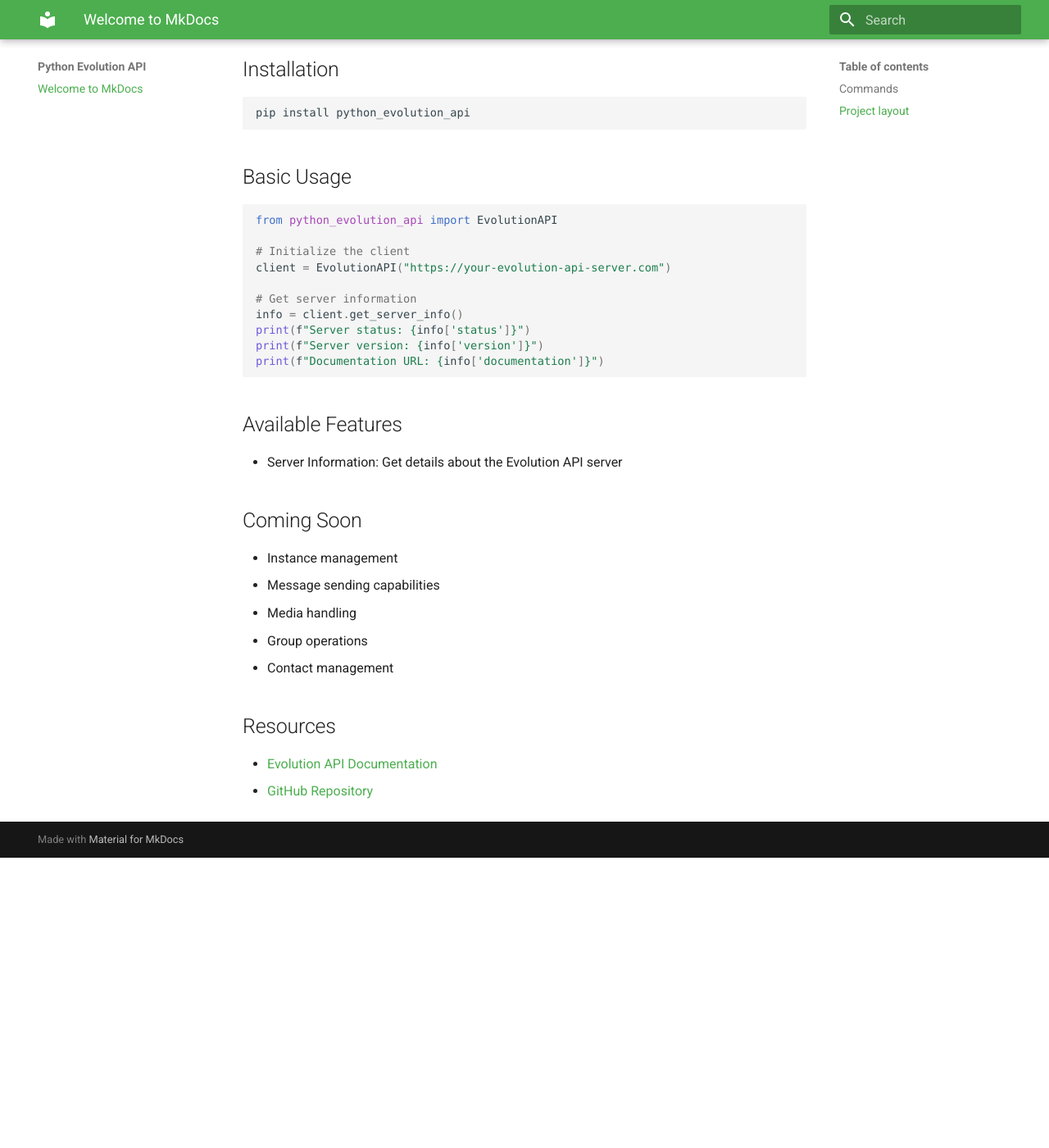
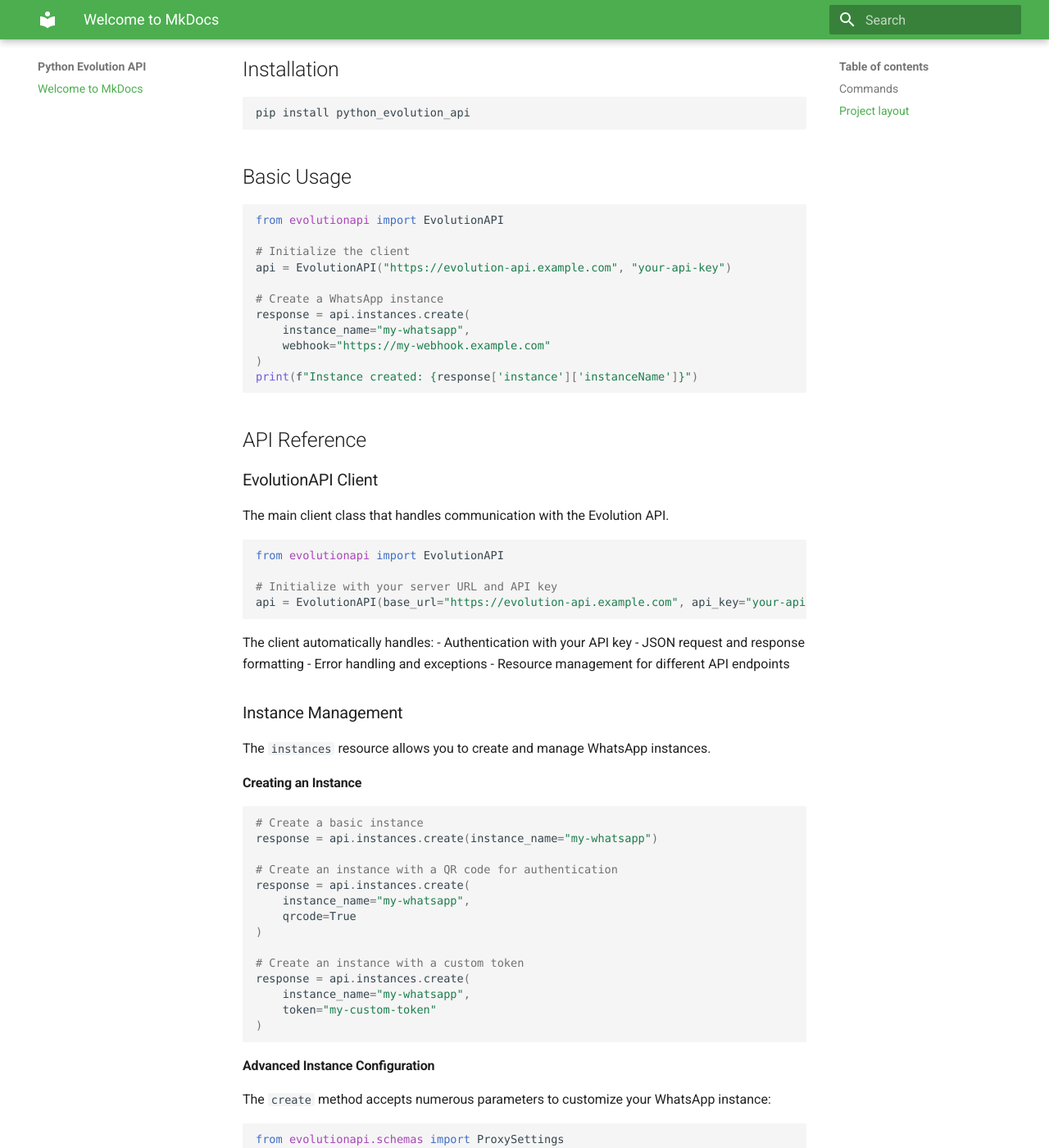
Before and after one commit to hudsonbrendon/python-evolution-api, an MkDocs documentation site: the page built from docs/index.md, in a window 1280 px wide and 1400 px high, scrolled down 707 px. Shown: the whole window at 82% size. Built offline with MkDocs 1.6.1 and Material for MkDocs 9.7.7, drawn with Linux system fonts in a browser that asks for light colours; some web fonts are replaced; before the commit the page ends 1753 px from its top, so only the background shows below that; some of the changed text lies outside the part shown.

Commit message:
docs: update docs

````diff
--- a/docs/index.md
+++ b/docs/index.md
@@ -29,29 +29,168 @@
 ## Basic Usage
 
 ```python
-from python_evolution_api import EvolutionAPI
+from evolutionapi import EvolutionAPI
 
 # Initialize the client
-client = EvolutionAPI("https://your-evolution-api-server.com")
+api = EvolutionAPI("https://evolution-api.example.com", "your-api-key")
 
-# Get server information
-info = client.get_server_info()
-print(f"Server status: {info['status']}")
-print(f"Server version: {info['version']}")
-print(f"Documentation URL: {info['documentation']}")
+# Create a WhatsApp instance
+response = api.instances.create(
+    instance_name="my-whatsapp",
+    webhook="https://my-webhook.example.com"
+)
+print(f"Instance created: {response['instance']['instanceName']}")
 ```
 
-## Available Features
+## API Reference
 
-- Server Information: Get details about the Evolution API server
+### EvolutionAPI Client
 
-## Coming Soon
+The main client class that handles communication with the Evolution API.
 
-- Instance management
-- Message sending capabilities
-- Media handling
-- Group operations
-- Contact management
+```python
+from evolutionapi import EvolutionAPI
+
+# Initialize with your server URL and API key
+api = EvolutionAPI(base_url="https://evolution-api.example.com", api_key="your-api-key")
+```
+
+The client automatically handles:
+- Authentication with your API key
+- JSON request and response formatting
+- Error handling and exceptions
+- Resource management for different API endpoints
+
+### Instance Management
+
+The `instances` resource allows you to create and manage WhatsApp instances.
+
+#### Creating an Instance
+
+```python
+# Create a basic instance
+response = api.instances.create(instance_name="my-whatsapp")
+
+# Create an instance with a QR code for authentication
+response = api.instances.create(
+    instance_name="my-whatsapp",
+    qrcode=True
+)
+
+# Create an instance with a custom token
+response = api.instances.create(
+    instance_name="my-whatsapp",
+    token="my-custom-token"
+)
+```
+
+#### Advanced Instance Configuration
+
+The `create` method accepts numerous parameters to customize your WhatsApp instance:
+
+```python
+from evolutionapi.schemas import ProxySettings
+
+# Configure a proxy
+proxy = ProxySettings(
+    host="proxy.example.com",
+    port="8080",
+    protocol="http",
+    username="proxyuser",
+    password="proxypass"
+)
+
+# Create an instance with advanced settings
+response = api.instances.create(
+    instance_name="business-whatsapp",
+    token="custom-token",
+    qrcode=True,
+    number="1234567890",
+    integration="WHATSAPP-BAILEYS",
+    webhook="https://webhook.example.com/events",
+    webhook_by_events=True,
+    events=["message", "status"],
+    reject_call=True,
+    msg_call="I'm busy at the moment",
+    groups_ignore=False,
+    always_online=True,
+    read_messages=True,
+    read_status=True,
+
+    # Websocket configuration
+    websocket_enabled=True,
+    websocket_events=["message", "status"],
+
+    # Message queue configuration
+    rabbitmq_enabled=True,
+    rabbitmq_events=["message"],
+    sqs_enabled=True,
+    sqs_events=["message"],
+
+    # Typebot integration
+    typebot_url="https://typebot.example.com",
+    typebot="bot1",
+    typebot_expire=3600,
+    typebot_keyword_finish="end",
+    typebot_delay_message=500,
+    typebot_unknown_message="I don't understand",
+    typebot_listening_from_me=True,
+
+    # Proxy configuration
+    proxy=proxy,
+
+    # Chatwoot integration
+    chatwoot_account_id=12345,
+    chatwoot_token="chatwoot-token",
+    chatwoot_url="https://chatwoot.example.com",
+    chatwoot_sign_msg=True,
+    chatwoot_reopen_conversation=True,
+    chatwoot_conversation_pending=True
+)
+```
+
+### Error Handling
+
+The library throws `EvolutionAPIError` exceptions for API errors:
+
+```python
+from evolutionapi import EvolutionAPI
+from evolutionapi.exceptions import EvolutionAPIError
+
+api = EvolutionAPI("https://evolution-api.example.com", "your-api-key")
+
+try:
+    response = api.instances.create(instance_name="my-whatsapp")
+except EvolutionAPIError as e:
+    print(f"Error {e.status_code}: {e.error_message}")
+    if e.response:
+        print(f"Response details: {e.response}")
+```
+
+### Schemas
+
+#### ProxySettings
+
+Configures proxy settings for connections:
+
+```python
+from evolutionapi.schemas import ProxySettings
+
+# Basic proxy
+proxy = ProxySettings(
+    host="proxy.example.com",
+    port="8080"
+)
+
+# Authenticated proxy with protocol
+proxy = ProxySettings(
+    host="proxy.example.com",
+    port="8080",
+    protocol="socks5",  # Options: http, https, socks4, socks5
+    username="proxyuser",
+    password="proxypass"
+)
+```
 
 ## Resources
 
````
